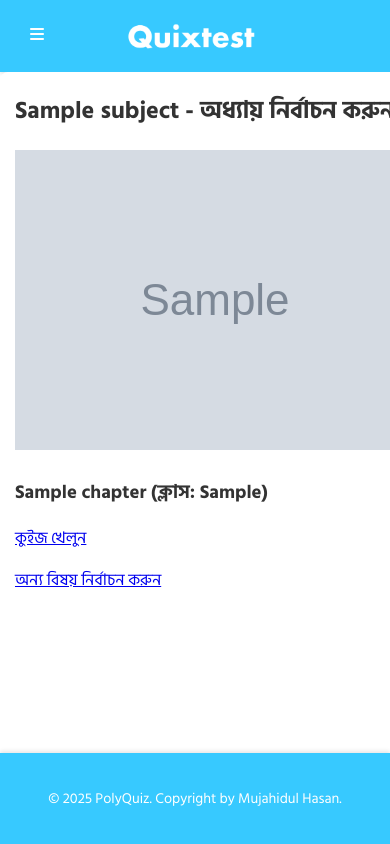
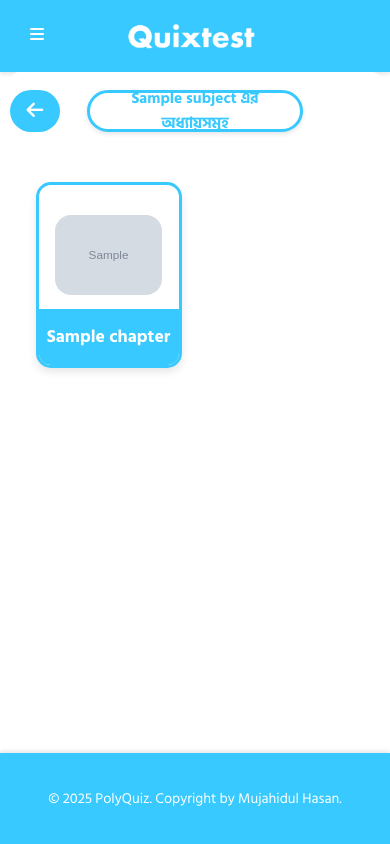
Before and after one commit to mujahidulhasan/polyquiz-main-website, a Flask app: page /user/select_chapter/1 in a window 390 px wide. Run offline with Flask 3, Linux system fonts and the light colour scheme; tables that the repository leaves empty hold one stand-in row (values such as "Sample post"); grey boxes marked "Sample" are stand-in pictures; some libraries are stand-ins or nearby versions.

Commit message:
PolyQuiz: Latest UI/UX design updates for homepage and responsive layout

```diff
--- a/static/css/style.css
+++ b/static/css/style.css
@@ -391,6 +391,30 @@ footer p {
     margin-bottom: 40px;
     padding-top: 20px; /* Adjust padding-top here as needed to move content down */
 }
+.back-button-container {
+    text-align: left; /* বাটনকে বাম দিকে রাখতে */
+    margin-bottom: 20px; /* বাটনের নিচে স্পেস */
+}
+.back-button {
+    background-color: var(--accent-sky-blue); /* CHANGED: ওয়েবসাইটের কালার */
+    color: white; /* CHANGED: সাদা টেক্সট/আইকন */
+    padding: 10px 10px; /* CHANGED: প্যাডিং অ্যাডজাস্ট করুন, শুধু আইকনের জন্য */
+    border-radius: 30px; /* CHANGED: একদম রাউন্ড করতে */
+    text-decoration: none; /* আন্ডারলাইন সরাতে */
+    display: inline-flex;
+    position: absolute;
+    top: 115px;
+    right: 1120px;
+    align-items: center;
+    justify-content: center; /* আইকনকে মাঝখানে আনতে */
+    width: 60px; /* CHANGED: নির্দিষ্ট প্রস্থ */
+    height: 23px; /* CHANGED: নির্দিষ্ট উচ্চতা */
+    transition: background-color 0.3s ease;
+    font-size: 1.2em; /* আইকনের সাইজ অ্যাডজাস্ট করুন */
+}
+.back-button:hover {
+    background-color: var(--secondary-dark-blue);
+}
 .section-title-box { /* For "কুইজের বিষয় নির্বাচন করুন" */
     display: flex;
     justify-content: center;
@@ -516,6 +540,14 @@ footer p {
     display: none; /* Desktop: Hidden by default */
     /* ... অন্যান্য স্টাইল ... */
 }
+.chapter-header-row {
+    display: flex;
+    justify-content: space-between; /* বাটন ও টাইটেল বক্সকে দুই পাশে রাখতে */
+    align-items: center; /* উল্লম্বভাবে মাঝখানে রাখতে */
+    margin-bottom: 30px; /* নিচের দিকে স্পেস */
+    padding: 0 10px; /* দুই পাশে সামান্য প্যাডিং */
+}
+
 .menu-toggle-icon {
     display: none; /* Desktop: Hidden by default */
     /* ... অন্যান্য স্টাইল ... */
@@ -567,6 +599,9 @@ footer p {
 /* নিশ্চিত করুন যে .mobile-only-search ডেস্কটপে display: none আছে */
 .mobile-only-search {
     display: none; /* Desktop: Hidden by default */
+}
+.back-button-text {
+    display: none; /* ডিফল্টভাবে টেক্সট লুকাতে */
 }
 /* --- Responsive Adjustments --- */
 @media (max-width: 1200px) {
@@ -649,6 +684,16 @@ footer p {
     }
     .header-search-bar {
         display: none;
+    }
+    .back-button { /* মোবাইলে বাটনকে শুধু আইকন হিসেবে দেখাতে */
+        padding: 10px !important; /* প্যাডিং অ্যাডজাস্ট করুন */
+        width: 30px !important;
+        height: 22px !important;
+        border-radius: 30px !important;
+        position: absolute;
+        right: 330px;
+        top: 90px;
+        background-color: var(--accent-sky-blue);
     }
     .developed-by-section {
         display: flex; /* মোবাইলে দেখাবে */
--- a/templates/chapter_selection.html
+++ b/templates/chapter_selection.html
@@ -1,25 +1,42 @@
 {# polyquiz/templates/chapter_selection.html #}
 {% extends "layout.html" %}
-{% block title %}{{ subject.name }} - অধ্যায় নির্বাচন{% endblock %}
+
+{% block title %}{{ subject.name }} এর অধ্যায়সমূহ{% endblock %}
+
 {% block content %}
-    <h2>{{ subject.name }} - অধ্যায় নির্বাচন করুন</h2>
-    <div class="chapter-list">
+    <section class="subject-selection-section"> {# Reusing section style from index.html #}
+        {# CHANGED: Back Button and Title in one row for better alignment #}
+        <div class="chapter-header-row">
+            <a href="{{ url_for('index') }}" class="button back-button">
+                <i class="fas fa-arrow-left"></i> <span class="back-button-text">হোম</span> {# Span for text to hide it later #}
+            </a>
+            <div class="section-title-box"> {# Reusing box for the title #}
+                <h2 class="section-title">{{ subject.name }} এর অধ্যায়সমূহ</h2> {# Changed title to reflect subject chapters #}
+            </div>
+        </div>
+
+        <div class="subject-grid"> {# Reusing subject-grid for chapters #}
             {% if chapters %}
                 {% for chapter in chapters %}
-                <div class="chapter-card">
+                    {# Make entire chapter card clickable #}
+                    <a href="{{ url_for('user.play_quiz', chapter_id=chapter.id) }}" class="subject-card-link">
+                        <div class="subject-card"> {# Reusing subject-card style #}
+                            <div class="subject-icon-area"> {# Reusing icon area style #}
                                 {% if chapter.image_url %}
-                        <img src="{{ chapter.image_url }}" alt="{{ chapter.name }} Icon" class="chapter-icon">
+                                    <img src="{{ chapter.image_url }}" alt="{{ chapter.name }} Icon" class="subject-icon"> {# Using chapter image_url #}
                                 {% else %}
-                        <img src="{{ url_for('static', filename='images/default_chapter_icon.png') }}" alt="Default Icon" class="chapter-icon"> {# Use a default icon if none uploaded #}
+                                    <img src="{{ url_for('static', filename='images/default_chapter_icon.png') }}" alt="Default Icon" class="subject-icon"> {# Default for chapters #}
                                 {% endif %}
-                    <h3>{{ chapter.name }} (ক্লাস: {{ chapter.for_class }})</h3>
-                    {# CHANGED: Link to the new user.play_quiz route #}
-                    <a href="{{ url_for('user.play_quiz', chapter_id=chapter.id) }}" class="button">কুইজ খেলুন</a>
                             </div>
+                            <div class="subject-name-area"> {# Reusing name area style #}
+                                <h3>{{ chapter.name }}</h3> {# Display chapter name #}
+                            </div>
+                        </div>
+                    </a>
                 {% endfor %}
             {% else %}
-            <p>এই বিষয়ে কোনো অধ্যায় উপলব্ধ নেই। অ্যাডমিনকে অধ্যায় যোগ করতে বলুন।</p>
+                <p class="no-content-message">এই বিষয়ের জন্য কোনো অধ্যায় উপলব্ধ নেই। অ্যাডমিন প্যানেল থেকে অধ্যায় যোগ করুন।</p>
             {% endif %}
         </div>
-    <p><a href="{{ url_for('index') }}">অন্য বিষয় নির্বাচন করুন</a></p>
+    </section>
 {% endblock %}
```
Also changed, not shown: instance/site.db. Lines whose indentation alone changed are shown as unchanged.
